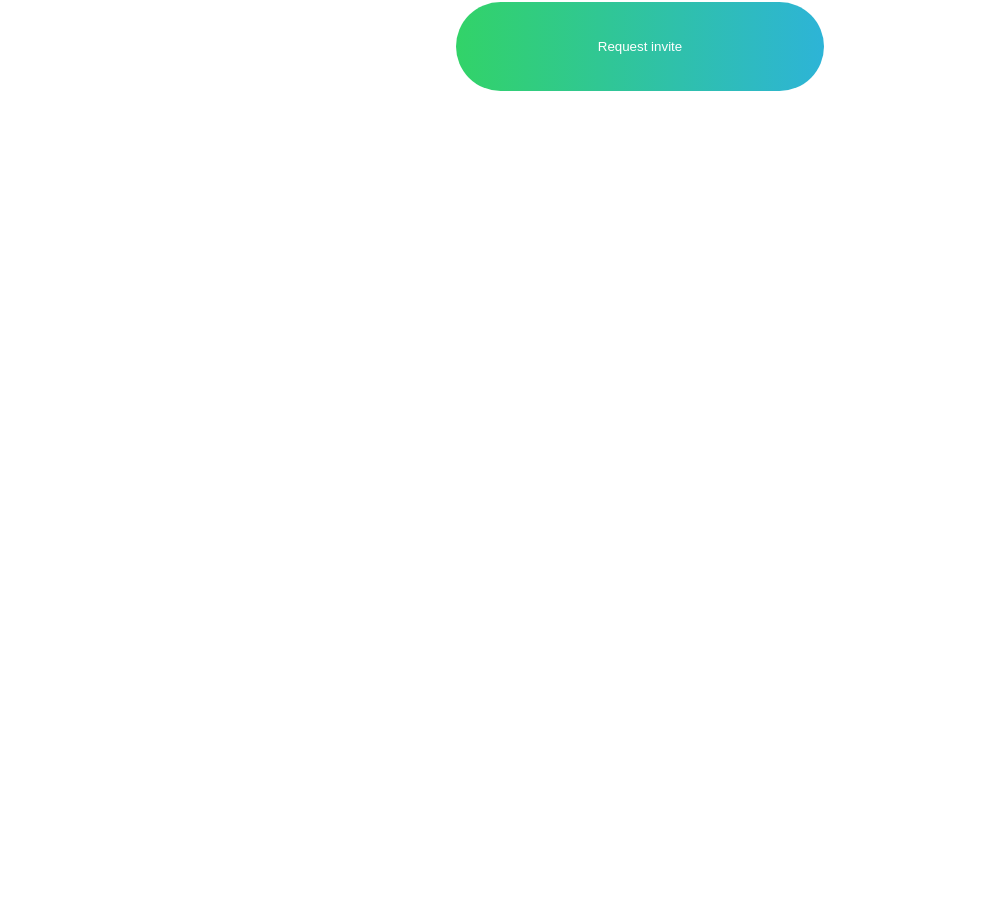
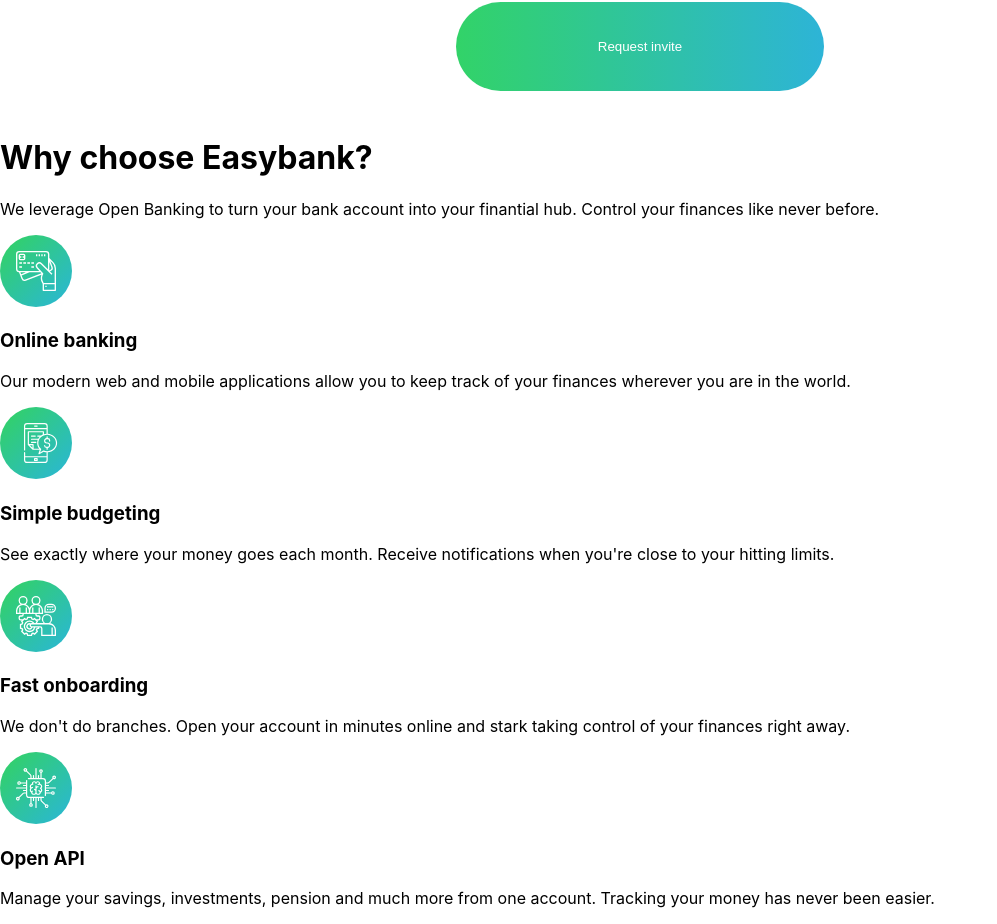
Before and after one commit to matheustkaczyk/easybank-challenge, a React (Vite) app: page / in a window 1280 px wide. Shown: the part 797-1721 px from the top of the page, without its empty margins (0-997 px from the left). Before the commit the page ends 914 px from the top, so only its background shows below. Built offline with nearby package versions, Linux system fonts and the light colour scheme.

Commit message:
Mudando tags html para ficar mais semantico, renderizando information na tela

```diff
--- a/src/components/Information/index.jsx
+++ b/src/components/Information/index.jsx
@@ -5,7 +5,7 @@
 
 export const Information = () => {
   return (
-    <div>
+    <session>
       <div>
         <h1>Why choose Easybank?</h1>
         <p>We leverage Open Banking to turn your bank account into your finantial hub.
@@ -38,6 +38,6 @@
           Manage your savings, investments, pension and much more from one account. Tracking your money has never been easier.
         </p>
       </div>
-    </div>
+    </session>
   )
 }
--- a/src/components/Presentation/index.jsx
+++ b/src/components/Presentation/index.jsx
@@ -3,7 +3,7 @@
 
 export const Presentation = () => {
   return (
-    <div className="presentation">
+    <session className="presentation">
       <div className="hero-images">
         <img src={phones} alt="phone-mockups" />
       </div>
@@ -12,6 +12,6 @@
         <p>Take your finantial life online. Your EasyBank account will be a one-stop shop for spending, saving, budgeting, investing and much more.</p>
         <Button text='Request invite' type="button" />
       </div>
-    </div>
+    </session>
   )
 }
--- a/src/pages/LandingPage.jsx
+++ b/src/pages/LandingPage.jsx
@@ -1,4 +1,5 @@
 import { Header } from "../components/Header"
+import { Information } from "../components/Information"
 import { Presentation } from "../components/Presentation"
 
 export const LandingPage = () => {
@@ -6,6 +7,7 @@
     <main>
       <Header />
       <Presentation />
+      <Information />
     </main>
   )
 }
```
